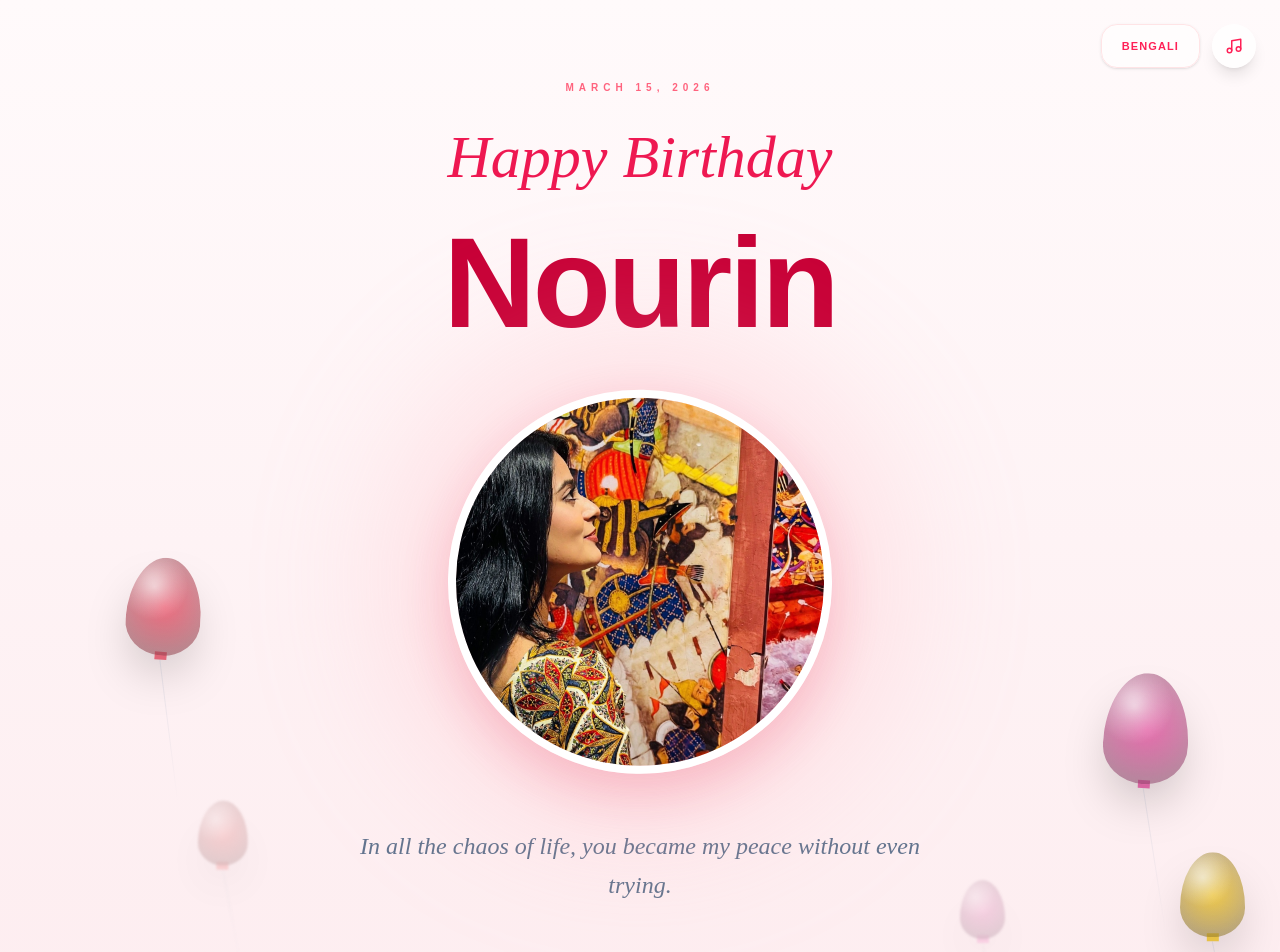
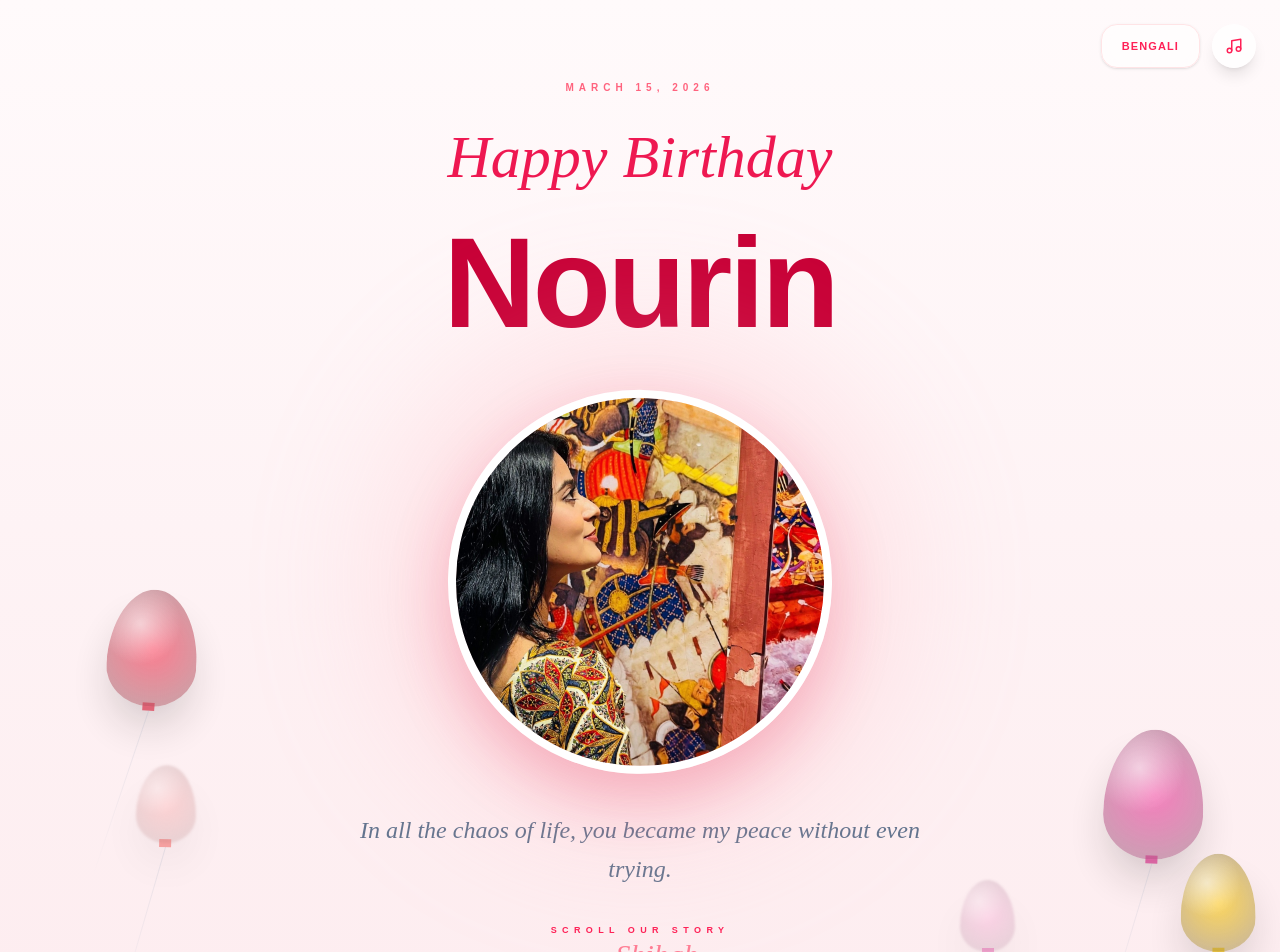
Before and after one commit to shihab252/B_w, a React (Vite) app in the folder birthday-site/: page / in a window 1280 px wide. Shown: the top 952 px of the page. Built offline with nearby package versions, Linux system fonts and the light colour scheme.

Commit message:
new update friday

```diff
--- a/birthday-site/src/components/Hero.jsx
+++ b/birthday-site/src/components/Hero.jsx
@@ -1,25 +1,24 @@
-import { motion, useScroll, useTransform } from "framer-motion";
+import { motion, useScroll, useTransform, useSpring } from "framer-motion";
 import { useRef, useEffect } from "react";
 import { Music, Volume2 } from "lucide-react";
 
-/* ---------------- BALLOON COMPONENT ---------------- */
-const RealisticBalloon = ({ color, left, delay, size }) => {
+/* ---------------- REALISTIC BALLOON ---------------- */
+const RealisticBalloon = ({ color, left, delay, size, depth = 1 }) => {
   return (
     <motion.div
       initial={{ y: "110vh" }}
       animate={{
-        y: ["110vh", "-20vh"],
-        x: [0, 20, -20, 0],
+        y: ["110vh", "-25vh"],
+        x: [0, 30 * depth, -30 * depth, 0],
         rotate: [0, 5, -5, 0],
       }}
       transition={{
-        duration: 18 + Math.random() * 10,
+        duration: 22 + Math.random() * 8,
         repeat: Infinity,
         delay,
         ease: "linear",
       }}
-      whileHover={{ scale: 1.1 }}
-      className="absolute flex flex-col items-center cursor-pointer pointer-events-auto z-0"
+      className="absolute flex flex-col items-center pointer-events-none"
       style={{ left }}
     >
       <div
@@ -27,37 +26,51 @@ const RealisticBalloon = ({ color, left, delay, size }) => {
         style={{
           width: size,
           height: size * 1.3,
-          background: `radial-gradient(circle at 35% 30%, rgba(255,255,255,0.6) 0%, transparent 40%), radial-gradient(circle at 50% 50%, ${color} 0%, rgba(0,0,0,0.3) 120%)`,
+          background: `
+            radial-gradient(circle at 35% 30%, rgba(255,255,255,0.6) 0%, transparent 40%),
+            radial-gradient(circle at 50% 50%, ${color} 0%, rgba(0,0,0,0.3) 120%)
+          `,
+          filter: depth === 0.6 ? "blur(1px)" : "none",
+          opacity: depth === 0.6 ? 0.4 : 0.9,
         }}
-      >
-        <div className="absolute inset-0 bg-gradient-to-t from-black/10 to-transparent" />
-        <div className="absolute top-[15%] left-[20%] w-[25%] h-[18%] bg-white/40 rounded-full blur-sm" />
-      </div>
+      />
 
       <div style={{ background: color }} className="w-3 h-2 -mt-1" />
 
       <motion.div
-        animate={{ rotate: [0, 12, -12, 0] }}
-        transition={{ duration: 4, repeat: Infinity }}
-        className="w-[1px] h-36 bg-gradient-to-b from-slate-400/20 to-transparent origin-top"
+        animate={{ rotate: [0, 15, -15, 0] }}
+        transition={{ duration: 5, repeat: Infinity }}
+        className="w-[1px] h-44 bg-gradient-to-b from-slate-400/20 to-transparent origin-top"
       />
     </motion.div>
   );
 };
 
-/* ---------------- HERO SECTION ---------------- */
+/* ---------------- HERO ---------------- */
 const Hero = ({ lang = "EN", setLang, isPlaying, setIsPlaying }) => {
   const audioRef = useRef(null);
   const containerRef = useRef(null);
 
-  /* ---------------- SCROLL EFFECT ---------------- */
+  /* ---------------- SMOOTH SCROLL PHYSICS ---------------- */
   const { scrollYProgress } = useScroll({
     target: containerRef,
     offset: ["start start", "end start"],
   });
 
-  const textY = useTransform(scrollYProgress, [0, 1], [0, 200]);
-  const imgY = useTransform(scrollYProgress, [0, 1], [0, -100]);
+  const rawTextY = useTransform(scrollYProgress, [0, 1], [0, 140]);
+  const rawImgY = useTransform(scrollYProgress, [0, 1], [0, -80]);
+
+  const textY = useSpring(rawTextY, {
+    stiffness: 70,
+    damping: 30,
+    mass: 0.7,
+  });
+
+  const imgY = useSpring(rawImgY, {
+    stiffness: 70,
+    damping: 30,
+    mass: 0.7,
+  });
 
   useEffect(() => {
     if (audioRef.current) audioRef.current.volume = 0.15;
@@ -71,7 +84,7 @@ const Hero = ({ lang = "EN", setLang, isPlaying, setIsPlaying }) => {
       try {
         await audioRef.current.play();
         setIsPlaying(true);
-      } catch (err) {
+      } catch {
         console.log("Autoplay blocked");
       }
     } else {
@@ -97,7 +110,7 @@ const Hero = ({ lang = "EN", setLang, isPlaying, setIsPlaying }) => {
       name: "নওরিন",
       quote:
         "সব কোলাহলের ভিড়ে তুই-ই আমার শান্তি হয়ে গেছিস, কোনো চেষ্টা ছাড়াই।",
-      scroll: "আমাদের গল্প ",
+      scroll: "আমাদের গল্প",
       signature: "শিহাব",
     },
   };
@@ -109,7 +122,6 @@ const Hero = ({ lang = "EN", setLang, isPlaying, setIsPlaying }) => {
       ref={containerRef}
       className="relative min-h-screen flex flex-col items-center justify-center overflow-hidden bg-gradient-to-b from-[#fffafb] to-[#fdecef] px-6 py-20"
     >
-      {/* AUDIO */}
       <audio ref={audioRef} loop src="/audio/f.mp3" />
 
       {/* CONTROLS */}
@@ -125,7 +137,7 @@ const Hero = ({ lang = "EN", setLang, isPlaying, setIsPlaying }) => {
           onClick={toggleMusic}
           className={`w-11 h-11 rounded-full flex items-center justify-center shadow-lg transition-all active:scale-90 ${
             isPlaying
-              ? "bg-rose-500 text-white shadow-[0_0_20px_rgba(244,63,94,0.6)]"
+              ? "bg-rose-500 text-white shadow-[0_0_25px_rgba(244,63,94,0.7)]"
               : "bg-white/80 text-rose-500 backdrop-blur-md"
           }`}
         >
@@ -133,22 +145,23 @@ const Hero = ({ lang = "EN", setLang, isPlaying, setIsPlaying }) => {
         </button>
       </div>
 
-      {/* BALLOONS */}
-      <div className="absolute inset-0 pointer-events-none opacity-40 blur-[1px]">
-        <RealisticBalloon color="#fca5a5" left="15%" delay={5} size={50} />
-        <RealisticBalloon color="#f9a8d4" left="75%" delay={8} size={45} />
+      {/* BACK BALLOONS (Depth) */}
+      <div className="absolute inset-0 pointer-events-none">
+        <RealisticBalloon color="#fca5a5" left="10%" delay={4} size={60} depth={0.6} />
+        <RealisticBalloon color="#f9a8d4" left="75%" delay={8} size={55} depth={0.6} />
       </div>
 
-      <div className="absolute inset-0 z-20 pointer-events-none">
-        <RealisticBalloon color="#fb7185" left="8%" delay={0} size={75} />
-        <RealisticBalloon color="#f472b6" left="85%" delay={2} size={85} />
-        <RealisticBalloon color="#fcd34d" left="92%" delay={6} size={65} />
+      {/* FRONT BALLOONS */}
+      <div className="absolute inset-0 pointer-events-none">
+        <RealisticBalloon color="#fb7185" left="6%" delay={0} size={90} />
+        <RealisticBalloon color="#f472b6" left="85%" delay={3} size={100} />
+        <RealisticBalloon color="#fcd34d" left="92%" delay={6} size={75} />
       </div>
 
       {/* CONTENT */}
       <motion.div
         style={{ y: textY }}
-        className="relative z-10 text-center max-w-2xl space-y-8 pointer-events-none"
+        className="relative z-10 text-center max-w-2xl space-y-8"
       >
         <p className="text-rose-400 tracking-[0.5em] text-[10px] uppercase font-black">
           {t.date}
@@ -162,10 +175,7 @@ const Hero = ({ lang = "EN", setLang, isPlaying, setIsPlaying }) => {
           {t.name}
         </h2>
 
-        <motion.div
-          style={{ y: imgY }}
-          className="flex justify-center mt-12 pointer-events-auto"
-        >
+        <motion.div style={{ y: imgY }} className="flex justify-center mt-12">
           <motion.div
             animate={{ y: [0, -15, 0], rotate: [0, 2, -2, 0] }}
             transition={{ duration: 6, repeat: Infinity }}
@@ -175,12 +185,12 @@ const Hero = ({ lang = "EN", setLang, isPlaying, setIsPlaying }) => {
             <img
               src="/images/personal/n2.jpg"
               alt="Nourin"
-              className="relative w-64 h-64 md:w-96 md:h-96 object-cover rounded-full shadow-[0_20px_50px_rgba(225,29,72,0.2)] border-8 border-white"
+              className="relative w-64 h-64 md:w-96 md:h-96 object-cover rounded-full shadow-[0_25px_60px_rgba(225,29,72,0.25)] border-8 border-white"
             />
           </motion.div>
         </motion.div>
 
-        <p className="text-slate-500 italic text-lg md:text-2xl font-serif leading-relaxed px-6 py-4">
+        <p className="text-slate-500 italic text-lg md:text-2xl font-serif leading-relaxed px-6">
           {t.quote}
         </p>
 
@@ -195,7 +205,7 @@ const Hero = ({ lang = "EN", setLang, isPlaying, setIsPlaying }) => {
           {t.scroll}
         </span>
         <motion.div
-          animate={{ y: [0, 12, 0] }}
+          animate={{ y: [0, 14, 0] }}
           transition={{ duration: 2, repeat: Infinity }}
           className="w-px h-16 bg-gradient-to-b from-rose-400 via-rose-300 to-transparent"
         />
```
